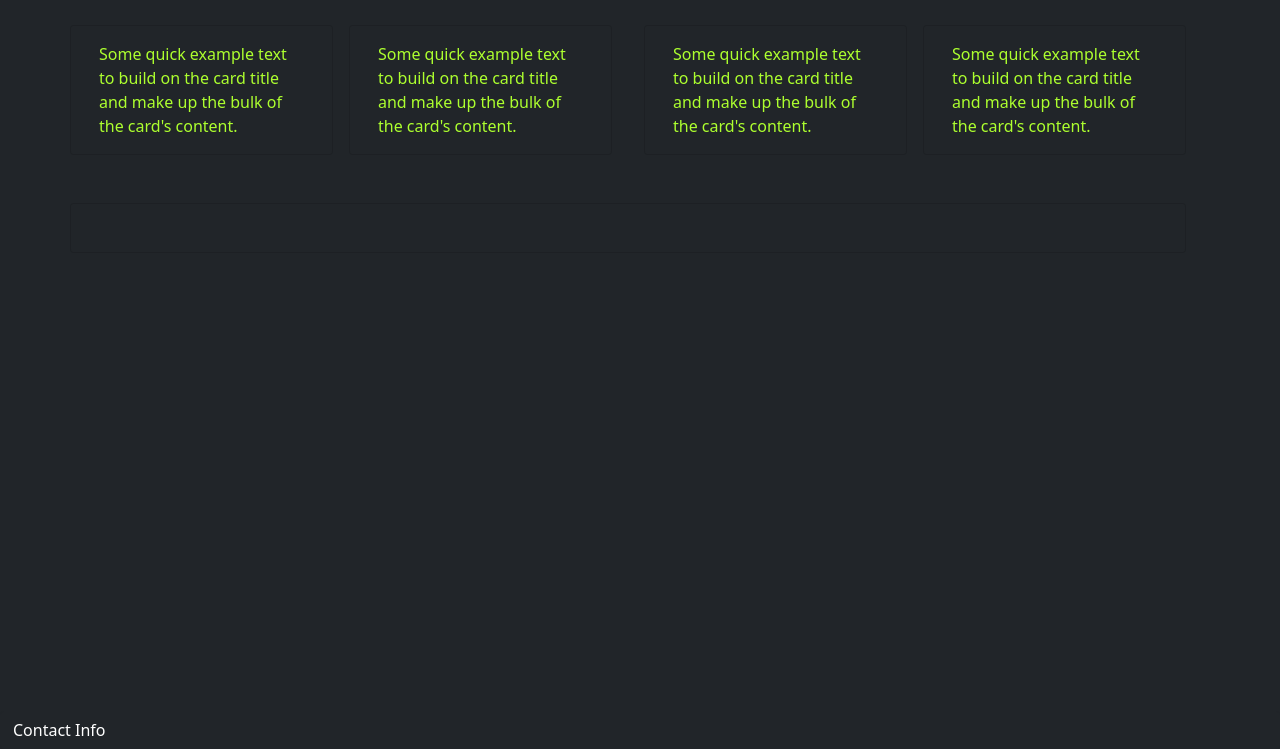
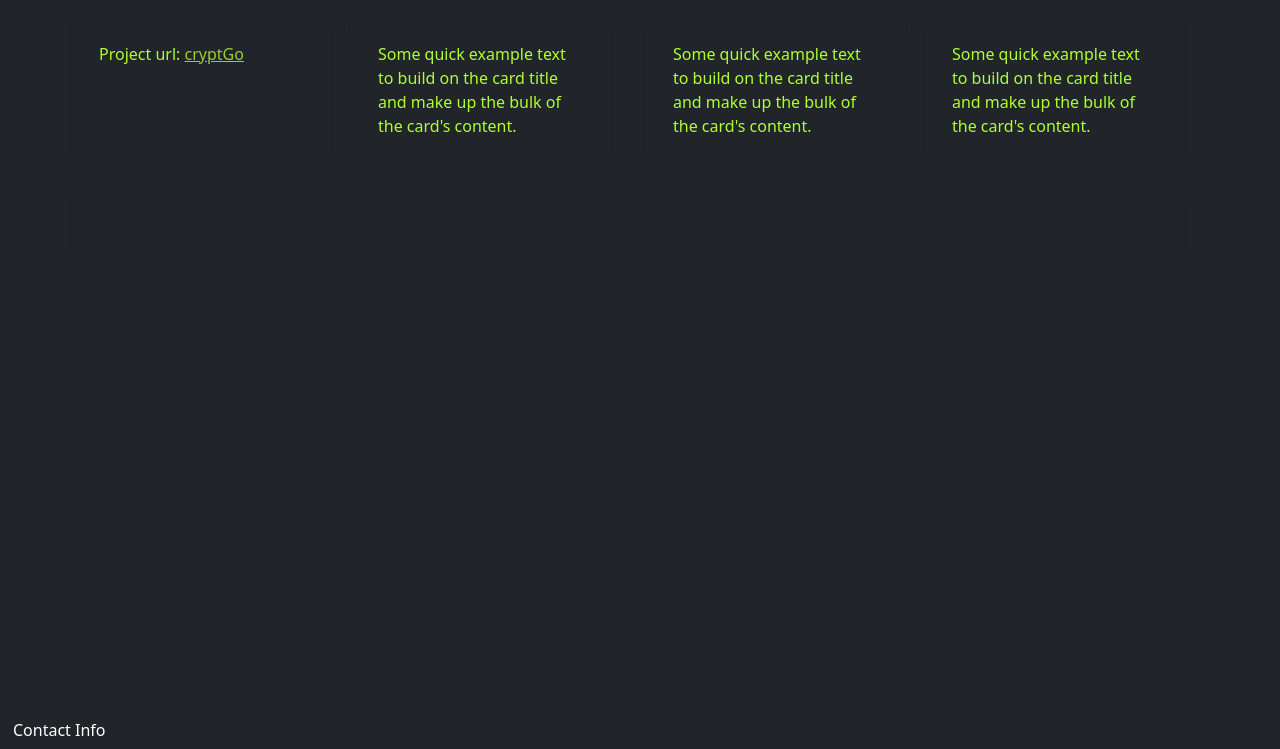
Before and after one commit to themanwiththeplan-eng/6134a31-Portfolio, a plain HTML site: page index.html in a window 1280 px wide. Shown: the part 51-800 px from the top of the page. Drawn offline with nearby package versions, Linux system fonts and the light colour scheme; no server answers.

Commit message:
added a portfolio project link

```diff
--- a/index.html
+++ b/index.html
@@ -56,7 +56,7 @@
         <div class="card col image bg-dark" style="width: 25%;">
 
             <div class="card-body">
-              <p class="card-text" style = "color: greenyellow">Some quick example text to build on the card title and make up the bulk of the card's content.</p>
+              <p class="card-text" style="color: greenyellow">Project url: <span><a href="https://themanwiththeplan-eng.github.io/cryptGo/" target="_blank">cryptGo</a></span> </p>
             </div>
         </div>
         <div class="card mx-3 col image bg-dark" style="width: 25%;">
```
